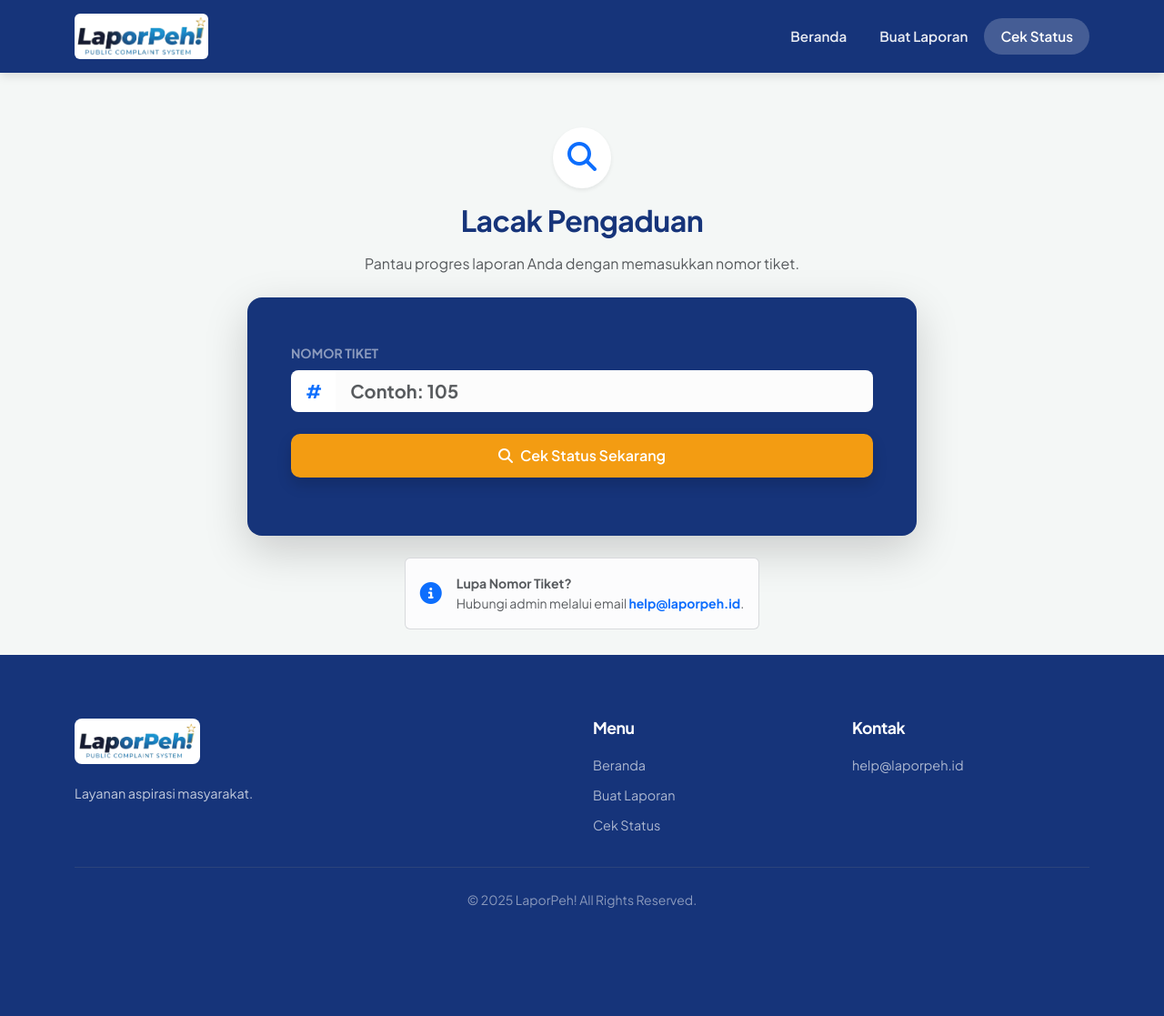
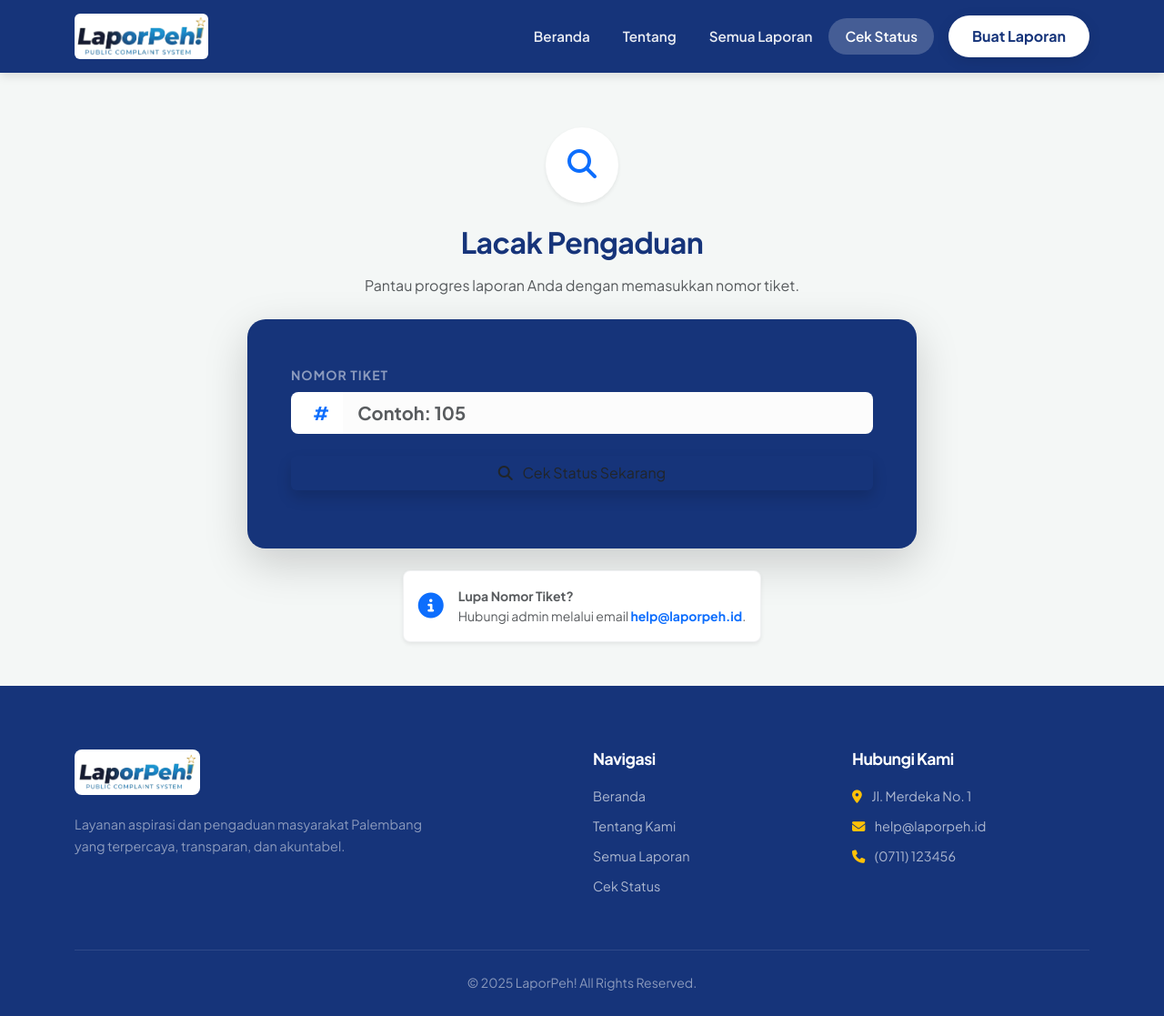
Before and after one commit to FadhilRizqi1/Sistem-Pengaduan-Masyarakat, a PHP site: page /lihat in a window 1280 px wide. Shown: the whole page at 91% size. Before the commit the page ends 998 px from the top, so only its background shows below. Run offline with PHP 8.4, Linux system fonts and the light colour scheme.

Commit message:
refactor: update interface

```diff
--- a/lihat.php
+++ b/lihat.php
@@ -49,8 +49,12 @@
             <div class="collapse navbar-collapse justify-content-end" id="navbarNav">
                 <ul class="navbar-nav align-items-center">
                     <li class="nav-item"><a class="nav-link" href="index">Beranda</a></li>
-                    <li class="nav-item"><a class="nav-link" href="lapor">Buat Laporan</a></li>
+                    <li class="nav-item"><a class="nav-link" href="tentang">Tentang</a></li>
+                    <li class="nav-item"><a class="nav-link" href="feed">Semua Laporan</a></li>
                     <li class="nav-item"><a class="nav-link active" href="lihat">Cek Status</a></li>
+                    <li class="nav-item ms-lg-3 mt-2 mt-lg-0">
+                        <a href="lapor" class="btn btn-nav-cta">Buat Laporan</a>
+                    </li>
                 </ul>
             </div>
         </div>
@@ -60,32 +64,36 @@
 
         <div class="row justify-content-center">
             <div class="col-lg-8 text-center">
-                <div class="d-inline-block p-3 rounded-circle bg-white shadow-sm mb-3 text-primary">
+                <div
+                    class="d-inline-block p-4 rounded-circle bg-white shadow-sm mb-4 text-primary animate__animated animate__bounceIn">
                     <i class="fa fa-search fa-2x"></i>
                 </div>
-                <h2 class="mb-3 fw-bold">Lacak Pengaduan</h2>
-                <p class="text-muted mb-4">Pantau progres laporan Anda dengan memasukkan nomor tiket.</p>
+                <h2 class="mb-3 fw-bold animate__animated animate__fadeInUp">Lacak Pengaduan</h2>
+                <p class="text-muted mb-4 animate__animated animate__fadeInUp">Pantau progres laporan Anda dengan
+                    memasukkan nomor tiket.</p>
 
-                <div class="card-clean p-5 border-0 shadow-lg text-start" style="background-color: var(--primary);">
+                <div class="card-clean p-5 border-0 shadow-lg text-start animate__animated animate__fadeInUp delay-1s"
+                    style="background: var(--primary); border-radius: 20px;">
                     <form method="post">
-                        <label class="form-label fw-bold text-white-50 small">NOMOR TIKET</label>
+                        <label class="form-label fw-bold text-white-50 small" style="letter-spacing: 1px;">NOMOR
+                            TIKET</label>
                         <div class="input-group input-group-lg mb-4">
-                            <span class="input-group-text border-0 text-primary fw-bold bg-white">#</span>
+                            <span class="input-group-text border-0 text-primary fw-bold bg-white ps-4">#</span>
                             <input type="text" class="form-control border-0 text-primary fw-bold" name="nomor"
-                                placeholder="Contoh: 105" required>
+                                placeholder="Contoh: 105" required style="box-shadow: none;">
                         </div>
                         <div class="d-grid">
-                            <button class="btn btn-accent-custom shadow" type="submit" name="submit">
+                            <button class="btn btn-gold-custom shadow" type="submit" name="submit">
                                 <i class="fa fa-search me-2"></i> Cek Status Sekarang
                             </button>
                         </div>
-                        <p class="text-warning mt-2 text-start small fw-bold"><?= @$nomorError ?></p>
+                        <p class="text-warning mt-3 text-start small fw-bold mb-0"><?= @$nomorError ?></p>
                     </form>
                 </div>
 
                 <div
-                    class="mt-4 alert alert-light border border-secondary border-opacity-25 d-inline-flex align-items-center text-start p-3">
-                    <i class="fa fa-info-circle text-primary fs-4 me-3"></i>
+                    class="mt-4 p-3 rounded-3 bg-white border border-secondary border-opacity-10 d-inline-flex align-items-center text-start shadow-sm animate__animated animate__fadeIn">
+                    <i class="fa fa-info-circle text-primary fs-3 me-3"></i>
                     <div class="small text-muted">
                         <strong>Lupa Nomor Tiket?</strong><br>
                         Hubungi admin melalui email <span class="text-primary fw-bold">help@laporpeh.id</span>.
@@ -93,6 +101,7 @@
                 </div>
             </div>
         </div>
+        <div class="mt-5"></div>
 
         <?php if (isset($found) && $found) { foreach ($statement as $key) {
             $tanggal = date('d F Y, H:i', strtotime($key['tanggal']));
@@ -101,22 +110,30 @@
             <div class="col-lg-8">
                 <div class="card-clean border-0 shadow-lg">
                     <div class="d-flex justify-content-between align-items-center mb-4 pb-3 border-bottom">
-                        <div>
-                            <span class="text-muted small d-block mb-1">TIKET PENGADUAN</span>
-                            <h4 class="mb-0 text-primary fw-bold">#<?php echo htmlspecialchars($key['id']); ?></h4>
+                        <div class="d-flex align-items-center">
+                            <div class="bg-primary bg-opacity-10 p-3 rounded-circle me-3 text-primary">
+                                <i class="fa fa-ticket-alt fs-4"></i>
+                            </div>
+                            <div>
+                                <span class="text-muted small d-block mb-1 text-uppercase fw-bold">TIKET
+                                    PENGADUAN</span>
+                                <h4 class="mb-0 text-primary fw-bold">#<?php echo htmlspecialchars($key['id']); ?></h4>
+                            </div>
                         </div>
-                        <span class="badge bg-success rounded-pill px-3 py-2 fs-6">Terdaftar</span>
+                        <span class="badge bg-success rounded-pill px-4 py-2 fs-6 shadow-sm"><i
+                                class="fa fa-check me-1"></i> Terdaftar</span>
                     </div>
 
                     <div class="row g-4">
                         <div class="col-12">
                             <h6 class="text-uppercase text-muted small fw-bold mb-3"><i
                                     class="fa fa-user-circle me-2"></i>Detail Laporan</h6>
-                            <div class="bg-light p-4 rounded-3 border">
-                                <div class="d-flex justify-content-between mb-3">
+                            <div class="bg-light p-4 rounded-4 border shadow-sm">
+                                <div class="d-flex justify-content-between mb-3 align-items-center flex-wrap gap-2">
                                     <h5 class="fw-bold text-dark mb-0"><?php echo htmlspecialchars($key['nama']); ?>
                                     </h5>
-                                    <span class="badge bg-white text-muted border"><i class="fa fa-clock me-1"></i>
+                                    <span class="badge bg-white text-muted border px-3 py-2 rounded-pill"><i
+                                            class="fa fa-clock me-1 text-warning"></i>
                                         <?php echo $tanggal; ?></span>
                                 </div>
                                 <p class="mb-0 text-dark" style="line-height: 1.8; font-size: 1.05rem;">
@@ -132,17 +149,19 @@
                                 $tgl_respon = date('d F Y, H:i', strtotime($key_resp['tanggal_tanggapan']));
                             ?>
                             <div
-                                class="p-4 rounded-3 border border-start-0 border-end-0 border-top-0 border-bottom-0 border-start border-4 border-warning bg-white shadow-sm">
-                                <div class="d-flex align-items-center mb-2 text-success small fw-bold">
-                                    <i class="fa fa-check-circle me-2 fs-5"></i>
+                                class="p-4 rounded-4 border border-start-0 border-end-0 border-top-0 border-bottom-0 border-start border-4 border-warning bg-warning bg-opacity-10 shadow-sm">
+                                <div class="d-flex align-items-center mb-2 text-dark small fw-bold">
+                                    <span class="bg-warning text-dark px-2 py-1 rounded me-2"><i
+                                            class="fa fa-user-shield"></i> Admin</span>
                                     <span>Ditanggapi pada <?php echo $tgl_respon; ?></span>
                                 </div>
                                 <p class="mb-0 text-dark lead fs-6">
                                     <?php echo htmlspecialchars($key_resp['isi_tanggapan']); ?></p>
                             </div>
                             <?php } } else { ?>
-                            <div class="alert alert-secondary border-0 d-flex align-items-center p-4 rounded-3">
-                                <div class="bg-white p-2 rounded-circle text-secondary me-3 shadow-sm">
+                            <div
+                                class="alert alert-light border-dashed border-2 d-flex align-items-center p-4 rounded-4 bg-white">
+                                <div class="bg-secondary bg-opacity-10 p-3 rounded-circle text-secondary me-3">
                                     <i class="fa fa-hourglass-half fs-4"></i>
                                 </div>
                                 <div>
@@ -164,15 +183,16 @@
     <?php if(isset($notFound)) { ?>
     <div class="modal fade" id="failedmodal" tabindex="-1">
         <div class="modal-dialog modal-dialog-centered modal-sm">
-            <div class="modal-content text-center p-4 border-0 rounded-4">
+            <div class="modal-content text-center p-4 border-0 rounded-4 shadow-lg">
                 <div class="modal-body">
-                    <div class="mb-3 text-danger bg-danger bg-opacity-10 p-3 rounded-circle d-inline-block">
+                    <div
+                        class="mb-3 text-danger bg-danger bg-opacity-10 p-3 rounded-circle d-inline-block animate__animated animate__tada">
                         <i class="fa fa-times-circle fa-3x"></i>
                     </div>
                     <h5 class="fw-bold mb-2">Tidak Ditemukan</h5>
                     <p class="text-muted small mb-4">Nomor tiket <strong>#<?php echo $_POST['nomor']; ?></strong> tidak
                         terdaftar di sistem kami.</p>
-                    <button type="button" class="btn btn-secondary btn-sm px-4 rounded-pill w-100"
+                    <button type="button" class="btn btn-secondary btn-sm px-4 rounded-pill w-100 fw-bold"
                         data-bs-dismiss="modal">Tutup</button>
                 </div>
             </div>
@@ -190,20 +210,24 @@
             <div class="row gy-4">
                 <div class="col-lg-5">
                     <img src="images/TeksLogoFix.png" alt="Logo Footer" class="footer-logo-img">
-                    <p class="footer-desc pe-lg-5">Layanan aspirasi masyarakat.</p>
+                    <p class="footer-desc pe-lg-5 text-white-50">Layanan aspirasi dan pengaduan masyarakat Palembang
+                        yang terpercaya, transparan, dan akuntabel.</p>
                 </div>
                 <div class="col-lg-3 offset-lg-1 footer-links">
-                    <h5 class="footer-heading">Menu</h5>
+                    <h5 class="footer-heading">Navigasi</h5>
                     <a href="index">Beranda</a>
-                    <a href="lapor">Buat Laporan</a>
+                    <a href="tentang">Tentang Kami</a>
+                    <a href="feed">Semua Laporan</a>
                     <a href="lihat">Cek Status</a>
                 </div>
                 <div class="col-lg-3 footer-links">
-                    <h5 class="footer-heading">Kontak</h5>
-                    <a href="#">help@laporpeh.id</a>
+                    <h5 class="footer-heading">Hubungi Kami</h5>
+                    <a href="#"><i class="fa fa-map-marker-alt me-2 text-warning"></i> Jl. Merdeka No. 1</a>
+                    <a href="#"><i class="fa fa-envelope me-2 text-warning"></i> help@laporpeh.id</a>
+                    <a href="#"><i class="fa fa-phone me-2 text-warning"></i> (0711) 123456</a>
                 </div>
             </div>
-            <div class="border-top border-secondary border-opacity-25 mt-4 pt-4 text-center text-white-50 small">
+            <div class="border-top border-white border-opacity-10 mt-5 pt-4 text-center text-white-50 small">
                 &copy; 2025 LaporPeh! All Rights Reserved.
             </div>
         </div>
```
